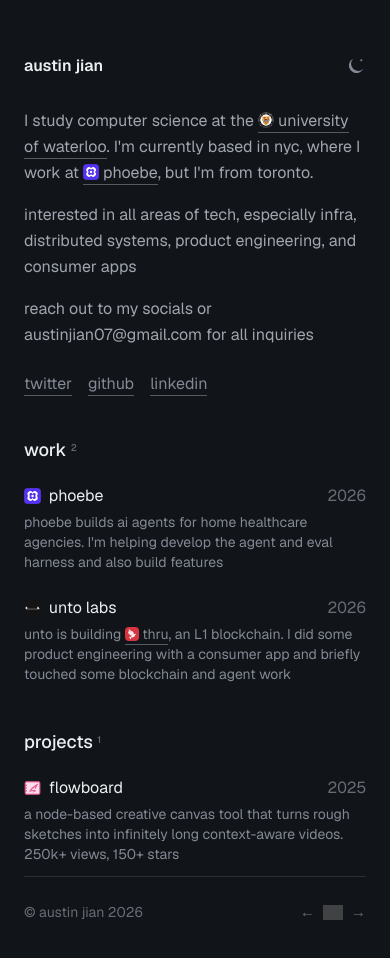
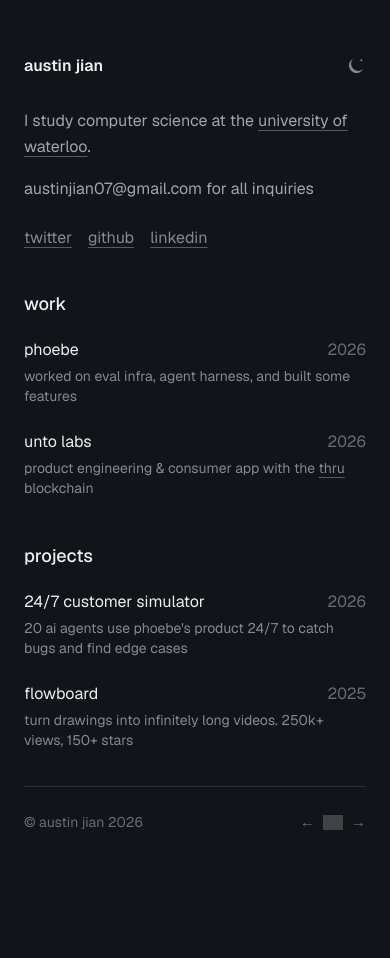
Before and after one commit to austinjiann/v3, a Next.js app: page / in a window 390 px wide. Shown: the top 958 px of the page. After the commit the page ends 898 px from the top, so only its background shows below. Built offline with nearby package versions, Linux system fonts and the light colour scheme; grey boxes are pictures that could not be loaded.

Commit message:
Refine portfolio content and SEO (#4)
* Refine portfolio content and SEO

* Remove eslint-disable comment from WebringBadge

Removed eslint-disable comment for no-img-element.

```diff
--- a/src/app/globals.css
+++ b/src/app/globals.css
@@ -18,6 +18,7 @@
   --font-mono: var(--font-geist-mono);
   --link-underline: #171717;
   --link-underline-muted: #a0a0a0;
+  --link-glow: rgba(23, 23, 23, 0.24);
 }
 
 html.dark {
@@ -33,6 +34,7 @@
   --border-subtle: #292e34;
   --link-underline: #d8dbe0;
   --link-underline-muted: #555b65;
+  --link-glow: rgba(216, 219, 224, 0.28);
 }
 
 html,
@@ -50,7 +52,16 @@
   }
 }
 
-::selection {
+::selection,
+*::selection,
+html:not(.dark) ::selection,
+html:not(.dark) *::selection {
+  background: #e8e8e8;
+  color: #171717;
+}
+
+html.dark ::selection,
+html.dark *::selection {
   background: #343a43;
-  color: var(--text-primary);
+  color: #ffffff;
 }
--- a/src/app/layout.tsx
+++ b/src/app/layout.tsx
@@ -10,14 +10,30 @@
 
 export const metadata: Metadata = {
   metadataBase: new URL("https://austinjian.ca"),
-  title: "Austin Jian",
-  description: "Austin Jian - CS student at University of Waterloo building beautiful software.",
-  keywords: ["Austin Jian", "University of Waterloo", "software engineer", "FlowBoard", "PlayCreate", "Phoebe", "Unto Labs", "CS student", "developer"],
+  title: {
+    default: "Austin Jian",
+    template: "%s | Austin Jian",
+  },
+  description: "Austin Jian studies computer science at the University of Waterloo and builds AI agents, eval systems, and creative tools.",
   authors: [{ name: "Austin Jian" }],
   creator: "Austin Jian",
+  alternates: {
+    canonical: "/",
+  },
+  robots: {
+    index: true,
+    follow: true,
+    googleBot: {
+      index: true,
+      follow: true,
+      "max-image-preview": "large",
+      "max-snippet": -1,
+      "max-video-preview": -1,
+    },
+  },
   openGraph: {
     title: "Austin Jian",
-    description: "CS student at University of Waterloo building beautiful software.",
+    description: "CS student at the University of Waterloo building AI agents, eval systems, and creative tools.",
     url: "https://austinjian.ca",
     siteName: "Austin Jian",
     type: "website",
@@ -33,7 +49,7 @@
   twitter: {
     card: "summary_large_image",
     title: "Austin Jian",
-    description: "CS student at University of Waterloo building beautiful software.",
+    description: "CS student at the University of Waterloo building AI agents, eval systems, and creative tools.",
     creator: "@austinjian_",
     images: ["/preview.png"],
   },
--- a/src/app/page.tsx
+++ b/src/app/page.tsx
@@ -6,26 +6,17 @@
 
 const workItems = [
   {
-    logo: '/experience/phoebe_logo.jpeg',
     title: 'phoebe',
     description:
-      "phoebe builds ai agents for home healthcare agencies. I'm helping develop the agent and eval harness and also build features",
+      "worked on eval infra, agent harness, and built some features",
     right: '2026',
     href: 'https://www.phoebe.work',
   },
   {
-    logo: '/experience/untolabs.png',
     title: 'unto labs',
     description: (
       <>
-        unto is building{' '}
-        <span className="relative z-10">
-          <HoverLink href="https://www.thru.org">
-            <img src="/experience/thru.png" alt="" className="inline h-[1em] w-auto rounded-sm align-[-0.15em]" /> thru
-          </HoverLink>
-        </span>
-        , an L1 blockchain. I did some product engineering with a consumer app and briefly touched
-        some blockchain and agent work
+        product engineering & consumer app with the <HoverLink href="https://www.thru.org">thru</HoverLink> blockchain
       </>
     ),
     right: '2026',
@@ -35,18 +26,78 @@
 
 const projectItems = [
   {
-    logo: '/projects/flowboard.png',
+    title: '24/7 customer simulator',
+    description: "20 ai agents use phoebe's product 24/7 to catch bugs and find edge cases",
+    right: '2026',
+    href: 'https://x.com/austinjian_/status/2087977300406976682',
+  },
+  {
     title: 'flowboard',
-    description: 'a node-based creative canvas tool that turns rough sketches into infinitely long context-aware videos. 250k+ views, 150+ stars',
+    description: 'turn drawings into infinitely long videos. 250k+ views, 150+ stars',
     right: '2025',
     href: 'https://github.com/austinjiann/FlowBoard',
   },
 ];
 
+const jsonLd = {
+  "@context": "https://schema.org",
+  "@graph": [
+    {
+      "@type": "Person",
+      "@id": "https://austinjian.ca/#person",
+      name: "Austin Jian",
+      url: "https://austinjian.ca",
+      email: "mailto:austinjian07@gmail.com",
+      sameAs: [
+        "https://twitter.com/austinjian_",
+        "https://github.com/austinjiann",
+        "https://linkedin.com/in/austinjian",
+      ],
+      alumniOf: {
+        "@type": "CollegeOrUniversity",
+        name: "University of Waterloo",
+        url: "https://uwaterloo.ca",
+      },
+      knowsAbout: [
+        "AI agents",
+        "eval infrastructure",
+        "product engineering",
+        "distributed systems",
+        "creative tools",
+      ],
+    },
+    {
+      "@type": "WebSite",
+      "@id": "https://austinjian.ca/#website",
+      url: "https://austinjian.ca",
+      name: "Austin Jian",
+      author: {
+        "@id": "https://austinjian.ca/#person",
+      },
+    },
+    {
+      "@type": "ItemList",
+      "@id": "https://austinjian.ca/#projects",
+      name: "Projects",
+      itemListElement: projectItems.map((item, index) => ({
+        "@type": "ListItem",
+        position: index + 1,
+        name: item.title,
+        description: item.description,
+        url: item.href,
+      })),
+    },
+  ],
+};
+
 export default function Home() {
   return (
     <div className="flex min-h-screen justify-center bg-[var(--background)] font-sans">
-      <main className="flex min-h-screen w-full max-w-xl flex-col px-6 py-12 sm:px-8">
+      <script
+        type="application/ld+json"
+        dangerouslySetInnerHTML={{ __html: JSON.stringify(jsonLd) }}
+      />
+      <main className="flex min-h-screen w-full max-w-xl flex-col justify-center px-6 py-12 sm:px-8">
         <header className="flex items-center justify-between">
           <Header />
           <ThemeToggle />
@@ -54,21 +105,10 @@
 
         <div className="mt-6 space-y-4 leading-relaxed text-[var(--text-secondary)]">
           <p>
-            I study computer science at the{' '}
-            <HoverLink href="https://uwaterloo.ca">
-              <img src="/uw.png" alt="" className="inline h-[1em] w-auto rounded-full align-[-0.15em]" /> university of waterloo
-            </HoverLink>
-            . I&apos;m currently based in nyc, where I work at{' '}
-            <HoverLink href="https://www.phoebe.work">
-              <img src="/experience/phoebe_logo.jpeg" alt="" className="inline h-[1em] w-auto rounded-sm align-[-0.15em]" /> phoebe
-            </HoverLink>
-            , but I&apos;m from toronto.
+            I study computer science at the <HoverLink href="https://uwaterloo.ca">university of waterloo</HoverLink>.
           </p>
           <p>
-            interested in all areas of tech, especially infra, distributed systems, product engineering, and consumer apps
-          </p>
-          <p>
-            reach out to my socials or austinjian07@gmail.com for all inquiries
+            austinjian07@gmail.com for all inquiries
           </p>
         </div>
 
@@ -82,9 +122,9 @@
 
         <section className="mt-10">
           <h2 className="text-lg font-medium text-[var(--text-primary)]">
-            work <sup className="text-[0.6rem] text-[var(--text-faint)]">{workItems.length}</sup>
+            work
           </h2>
-          <div className="mt-2 flex flex-col">
+          <div className="group/list mt-2 flex flex-col">
             {workItems.map((item, i) => (
               <Row key={item.title} {...item} index={i} />
             ))}
@@ -93,9 +133,9 @@
 
         <section className="mt-8">
           <h2 className="text-lg font-medium text-[var(--text-primary)]">
-            projects <sup className="text-[0.6rem] text-[var(--text-faint)]">{projectItems.length}</sup>
+            projects
           </h2>
-          <div className="mt-2 flex flex-col">
+          <div className="group/list mt-2 flex flex-col">
             {projectItems.map((item, i) => (
               <Row key={item.title} {...item} index={workItems.length + i} />
             ))}
--- a/src/components/Footer.tsx
+++ b/src/components/Footer.tsx
@@ -7,7 +7,7 @@
   const year = new Date().getFullYear();
   return (
     <motion.footer
-      className="mt-auto flex w-full items-center justify-between border-t border-[var(--border-subtle)] pt-6 pb-4"
+      className="mt-6 flex w-full items-center justify-between border-t border-[var(--border-subtle)] pt-6 pb-4"
       initial={{ opacity: 0 }}
       animate={{ opacity: 1 }}
       transition={{ duration: 0.5, delay: 0.8 }}
--- a/src/components/HoverLink.tsx
+++ b/src/components/HoverLink.tsx
@@ -9,19 +9,21 @@
       style={{
         color: 'inherit',
         fontWeight: 'inherit',
-        textDecoration: 'none',
-        backgroundImage: 'linear-gradient(to right, var(--link-underline), var(--link-underline)), linear-gradient(to right, var(--link-underline-muted), var(--link-underline-muted))',
-        backgroundSize: '0% 1px, 100% 1px',
-        backgroundRepeat: 'no-repeat',
-        backgroundPosition: 'left bottom, left bottom',
-        transition: 'background-size 1s ease-in-out',
-        paddingBottom: '2px',
+        textDecorationLine: 'underline',
+        textDecorationColor: 'var(--link-underline-muted)',
+        textDecorationThickness: '1px',
+        textUnderlineOffset: '4px',
+        transition: 'color 180ms ease, text-decoration-color 180ms ease, text-shadow 180ms ease',
       }}
       onMouseEnter={(e) => {
-        e.currentTarget.style.backgroundSize = '100% 1px, 100% 1px';
+        e.currentTarget.style.color = 'var(--link-underline)';
+        e.currentTarget.style.textDecorationColor = 'var(--link-underline)';
+        e.currentTarget.style.textShadow = '0 0 12px var(--link-glow)';
       }}
       onMouseLeave={(e) => {
-        e.currentTarget.style.backgroundSize = '0% 1px, 100% 1px';
+        e.currentTarget.style.color = 'inherit';
+        e.currentTarget.style.textDecorationColor = 'var(--link-underline-muted)';
+        e.currentTarget.style.textShadow = 'none';
       }}
     >
       {children}
--- a/src/components/Row.tsx
+++ b/src/components/Row.tsx
@@ -4,7 +4,6 @@
 import React from 'react';
 
 interface RowProps {
-    logo?: string;
     title: string;
     meta?: string;
     description?: React.ReactNode;
@@ -13,22 +12,15 @@
     index?: number;
 }
 
-export const Row = ({ logo, title, meta, description, right, href, index = 0 }: RowProps) => {
+export const Row = ({ title, meta, description, right, href, index = 0 }: RowProps) => {
     const titleInner = (
-        <span className="flex items-center gap-2 text-[var(--text-primary)]">
-            {logo && (
-                <img
-                    src={logo}
-                    alt={title}
-                    className="h-[1.05em] w-auto shrink-0 rounded-sm"
-                />
-            )}
+        <span className="text-[var(--text-primary)]">
             {title}
         </span>
     );
 
     const className =
-        'group relative -mx-3 flex items-start gap-3 rounded-md px-3 py-3 transition-colors duration-300 hover:bg-[var(--surface-hover)]';
+        'group relative -mx-3 flex items-start gap-3 rounded-md px-3 py-3 opacity-100 transition-opacity duration-300 group-hover/list:opacity-35 hover:!opacity-100 focus-within:!opacity-100';
     const animationProps = {
         initial: { opacity: 0, y: 20 },
         animate: { opacity: 1, y: 0 },
@@ -36,7 +28,8 @@
     } as const;
 
     return (
-        <motion.div className={className} {...animationProps}>
+        <motion.div {...animationProps}>
+            <div className={className}>
                 <div className="min-w-0 flex-1">
                     <div className="flex items-center gap-3">
                         {href ? (
@@ -54,7 +47,14 @@
                         {meta && <span className="min-w-0 truncate text-[var(--text-muted)]">{meta}</span>}
                         {right && <span className="ml-auto shrink-0 text-[var(--text-faint)] tabular-nums">{right}</span>}
                     </div>
-                {description && <p className="mt-1 text-sm text-[var(--text-muted)]">{description}</p>}
+                    {description && (
+                        <div className="mt-1 grid grid-rows-[1fr] opacity-100 transition-[grid-template-rows,margin-top,opacity] duration-300 ease-out sm:mt-0 sm:grid-rows-[0fr] sm:opacity-0 sm:group-hover:mt-1 sm:group-hover:grid-rows-[1fr] sm:group-hover:opacity-100 sm:group-focus-within:mt-1 sm:group-focus-within:grid-rows-[1fr] sm:group-focus-within:opacity-100">
+                            <p className="relative z-10 min-h-0 translate-y-0 overflow-hidden text-sm text-[var(--text-muted)] transition-transform duration-300 ease-out sm:translate-y-1 sm:group-hover:translate-y-0 sm:group-focus-within:translate-y-0">
+                                {description}
+                            </p>
+                        </div>
+                    )}
+                </div>
             </div>
         </motion.div>
     );
```
Also changed, not shown: src/app/robots.ts (added, +11 -0 lines), src/app/sitemap.ts (added, +12 -0 lines). Lines whose indentation alone changed are shown as unchanged.
